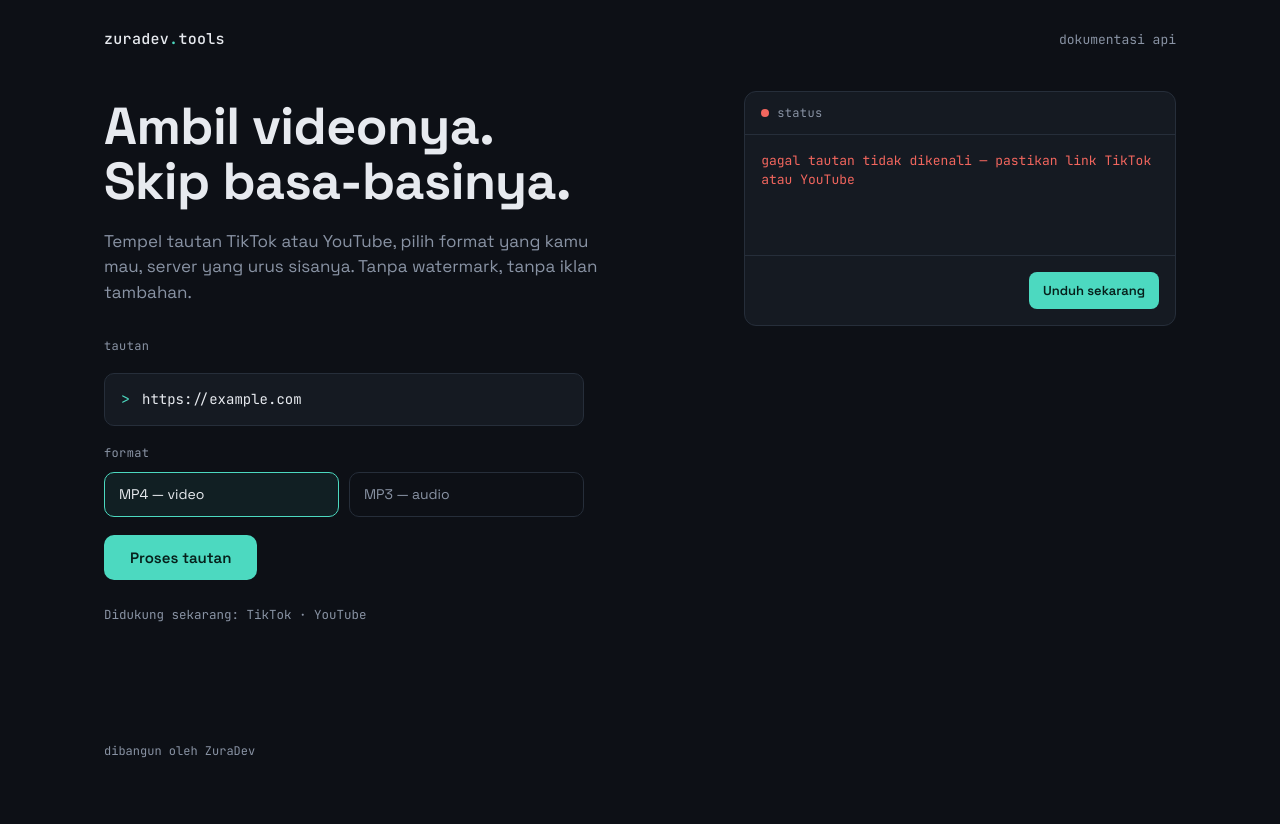
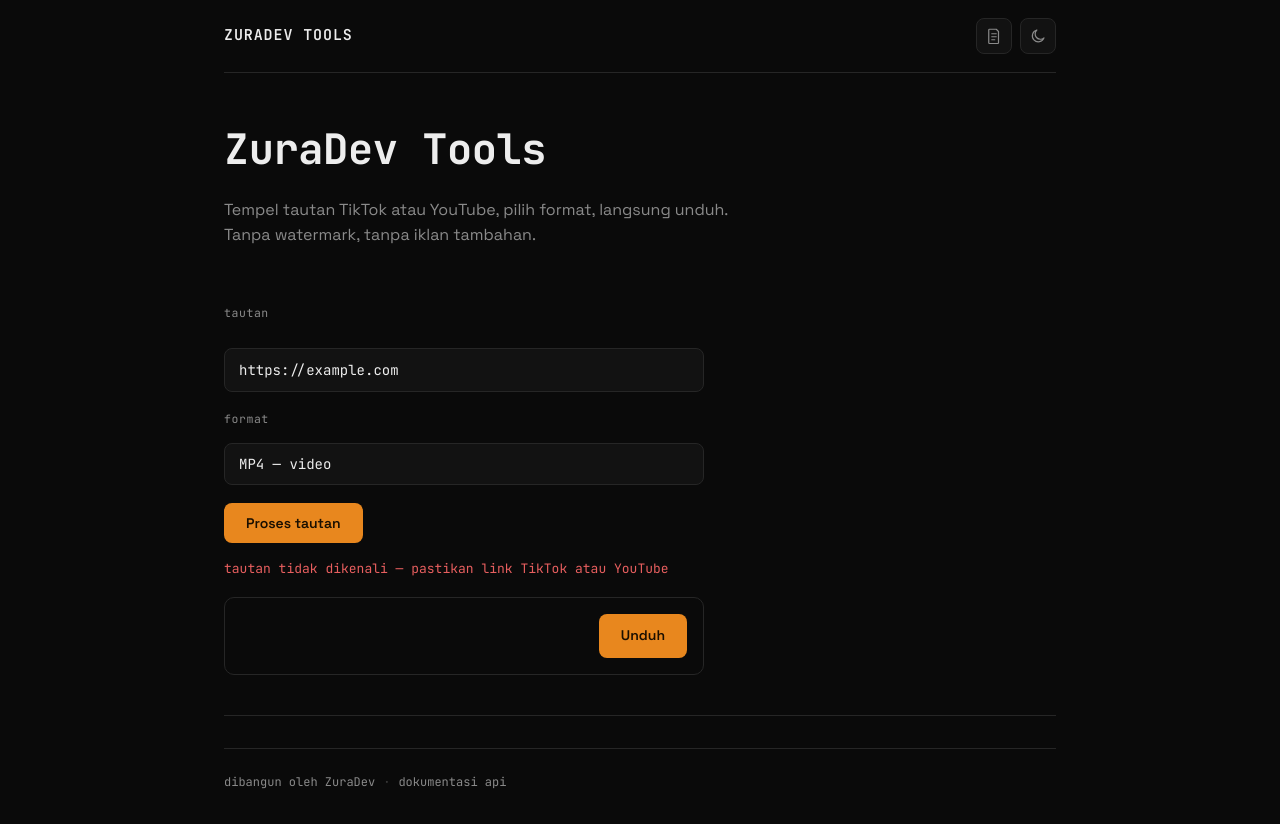
Before and after one commit to Jamaludin88p/Api-Raa-Vynee, a website: page index.html in a window 1280 px wide. Both pictures are taken after typing "https://example.com" into the empty fields and a click on the button "Proses tautan". Before the commit the page ends 800 px from the top, so only its background shows below. Drawn offline with Linux system fonts and the light colour scheme.

Commit message:
Add files via upload

```diff
--- a/docs.css
+++ b/docs.css
@@ -355,6 +355,122 @@
 
 .dot { color: var(--line-strong); }
 
+/* Form components (shared: index + docs) */
+
+.grab-section {
+  padding-bottom: 40px;
+  border-bottom: 1px solid var(--line);
+  margin-bottom: 32px;
+}
+
+.grab-section form {
+  display: flex;
+  flex-direction: column;
+  gap: 18px;
+  max-width: 480px;
+}
+
+.text-input {
+  width: 100%;
+  background: var(--surface);
+  border: 1px solid var(--line);
+  border-radius: 8px;
+  padding: 12px 14px;
+  font-family: var(--font-mono);
+  font-size: 14px;
+  color: var(--text);
+  outline: none;
+  transition: border-color 150ms ease;
+}
+
+.text-input::placeholder { color: var(--text-muted); }
+.text-input:focus { border-color: var(--accent); }
+
+select.text-input {
+  appearance: none;
+  cursor: pointer;
+}
+
+.format-field {
+  display: flex;
+  flex-direction: column;
+  gap: 8px;
+}
+
+.btn-primary {
+  align-self: flex-start;
+  display: inline-flex;
+  align-items: center;
+  background: var(--accent);
+  color: #1a0f00;
+  border: none;
+  border-radius: 8px;
+  padding: 11px 22px;
+  font-family: var(--font-display);
+  font-weight: 600;
+  font-size: 14px;
+  text-decoration: none;
+  cursor: pointer;
+  transition: opacity 150ms ease;
+}
+
+.btn-primary:hover { opacity: 0.88; }
+.btn-primary:focus-visible { outline: 2px solid var(--text); outline-offset: 2px; }
+
+.btn-primary:disabled {
+  background: var(--surface);
+  color: var(--text-muted);
+  cursor: progress;
+}
+
+.status-text {
+  font-family: var(--font-mono);
+  font-size: 13px;
+  color: var(--text-muted);
+  margin: 16px 0 0;
+  min-height: 18px;
+}
+
+.status-text.err { color: #e85f5f; }
+
+.result-box {
+  display: flex;
+  align-items: center;
+  gap: 14px;
+  border: 1px solid var(--line);
+  border-radius: 10px;
+  padding: 16px;
+  margin-top: 18px;
+  max-width: 480px;
+}
+
+.result-thumb {
+  width: 56px;
+  height: 56px;
+  border-radius: 8px;
+  object-fit: cover;
+  flex-shrink: 0;
+  background: var(--surface);
+}
+
+.result-info { flex: 1; min-width: 0; }
+
+.result-title {
+  margin: 0 0 4px;
+  font-size: 14px;
+  font-weight: 600;
+  overflow: hidden;
+  text-overflow: ellipsis;
+  white-space: nowrap;
+}
+
+.result-meta {
+  margin: 0;
+  font-family: var(--font-mono);
+  font-size: 12px;
+  color: var(--text-muted);
+}
+
 @media (max-width: 560px) {
   .stats-box { gap: 32px; padding: 18px 20px; }
   .stat-value { font-size: 28px; }
--- a/index.html
+++ b/index.html
@@ -3,95 +3,85 @@
 <head>
 <meta charset="UTF-8" />
 <meta name="viewport" content="width=device-width, initial-scale=1.0" />
-<title>zuradev.tools — Ambil videonya, skip basa-basinya</title>
+<title>ZuraDev Tools — TikTok &amp; YouTube Downloader</title>
 <meta name="description" content="Tempel tautan TikTok atau YouTube, pilih format, langsung unduh." />
 <link rel="preconnect" href="https://fonts.googleapis.com">
 <link rel="preconnect" href="https://fonts.gstatic.com" crossorigin>
-<link href="https://fonts.googleapis.com/css2?family=Space+Grotesk:wght@400;500;600;700&family=JetBrains+Mono:wght@400;500;600&display=swap" rel="stylesheet">
-<link rel="stylesheet" href="style.css">
+<link href="https://fonts.googleapis.com/css2?family=Space+Grotesk:wght@400;500;600;700&family=JetBrains+Mono:wght@400;500;600;700&display=swap" rel="stylesheet">
+<link rel="stylesheet" href="docs.css">
 </head>
 <body>
 
-<div class="wrap">
+<div class="docs-wrap">
 
-  <header class="topbar">
-    <span class="brand">zuradev<span class="brand-dot">.</span>tools</span>
-    <a class="topbar-note" href="docs.html">dokumentasi api</a>
+  <header class="docs-topbar">
+    <span class="docs-title">ZURADEV TOOLS</span>
+    <div class="docs-topbar-actions">
+      <a class="icon-btn" href="docs.html" aria-label="Buka dokumentasi API">
+        <svg width="18" height="18" viewBox="0 0 24 24" fill="none"><path d="M6 3h9l3 3v15a1 1 0 01-1 1H6a1 1 0 01-1-1V4a1 1 0 011-1z" stroke="currentColor" stroke-width="1.6" stroke-linejoin="round"/><path d="M9 9h6M9 13h6M9 17h4" stroke="currentColor" stroke-width="1.6" stroke-linecap="round"/></svg>
+      </a>
+      <button class="icon-btn" id="themeToggle" aria-label="Ganti tema">
+        <svg width="18" height="18" viewBox="0 0 24 24" fill="none"><path d="M20 14.5A8 8 0 1110.5 4a6.2 6.2 0 009.5 10.5z" stroke="currentColor" stroke-width="1.6" stroke-linejoin="round"/></svg>
+      </button>
+    </div>
   </header>
 
-  <main class="stage">
+  <main class="docs-main">
 
-    <section class="hero">
-      <h1 class="headline">
-        Ambil videonya.<br>
-        Skip basa-basinya.
-      </h1>
-      <p class="sub">
-        Tempel tautan TikTok atau YouTube, pilih format yang kamu mau,
-        server yang urus sisanya. Tanpa watermark, tanpa iklan tambahan.
+    <section class="intro">
+      <h1 class="api-name">ZuraDev Tools</h1>
+      <p class="lede">
+        Tempel tautan TikTok atau YouTube, pilih format, langsung unduh.
+        Tanpa watermark, tanpa iklan tambahan.
       </p>
+    </section>
 
-      <form class="grabber" id="grabberForm" autocomplete="off">
-        <label for="urlInput" class="field-label">tautan</label>
-        <div class="input-row">
-          <span class="prompt">&gt;</span>
+    <section class="grab-section">
+      <form id="grabberForm" autocomplete="off">
+        <label for="urlInput" class="block-label">tautan</label>
         <input
           id="urlInput"
           name="url"
           type="url"
           inputmode="url"
-            placeholder="tempel link tiktok atau youtube di sini"
+          class="text-input"
+          placeholder="https://vt.tiktok.com/... atau https://youtu.be/..."
           required
         />
+
+        <div class="format-field" id="formatRow" hidden>
+          <label for="formatSelect" class="block-label">format</label>
+          <select id="formatSelect" class="text-input">
+            <option value="mp4">MP4 — video</option>
+            <option value="mp3">MP3 — audio</option>
+          </select>
         </div>
 
-        <div class="format-row" id="formatRow" hidden>
-          <span class="field-label">format</span>
-          <div class="format-options">
-            <label class="format-pill">
-              <input type="radio" name="format" value="mp4" checked>
-              <span>MP4 — video</span>
-            </label>
-            <label class="format-pill">
-              <input type="radio" name="format" value="mp3">
-              <span>MP3 — audio</span>
-            </label>
-          </div>
-        </div>
-
-        <button type="submit" class="cta" id="ctaButton">Proses tautan</button>
+        <button type="submit" class="btn-primary" id="ctaButton">Proses tautan</button>
       </form>
 
-      <p class="support-line">Didukung sekarang: TikTok · YouTube</p>
-    </section>
+      <p class="status-text" id="statusText"></p>
 
-    <section class="console-panel" aria-live="polite">
-      <div class="console-head">
-        <span class="console-dot"></span>
-        <span class="console-title">status</span>
-      </div>
-      <div class="console-body" id="consoleBody">
-        <p class="console-idle">menunggu tautan…</p>
-      </div>
-
-      <div class="result-card" id="resultCard" hidden>
+      <div class="result-box" id="resultBox" hidden>
         <img id="resultThumb" class="result-thumb" alt="" hidden>
         <div class="result-info">
           <p class="result-title" id="resultTitle"></p>
           <p class="result-meta" id="resultMeta"></p>
         </div>
-        <a class="download-btn" id="downloadBtn" href="#" target="_blank" rel="noopener">Unduh sekarang</a>
+        <a class="btn-primary" id="downloadBtn" href="#" target="_blank" rel="noopener">Unduh</a>
       </div>
     </section>
 
-  </main>
-
-  <footer class="foot">
+    <footer class="docs-foot">
       <span>dibangun oleh ZuraDev</span>
+      <span class="dot">·</span>
+      <a href="docs.html">dokumentasi api</a>
     </footer>
 
+  </main>
 </div>
 
 <script src="script.js"></script>
+<script src="docs.js"></script>
 </body>
 </html>
--- a/script.js
+++ b/script.js
@@ -1,19 +1,18 @@
-// Semua request API ditembak ke /api/... (same-origin) lalu diteruskan
-// oleh rewrite di vercel.json ke backend yang jalan di panel Pterodactyl.
-// Ganti domain tujuan di vercel.json, bukan di file ini.
+// Semua request API ditembak ke /api/... (same-origin, serverless function di Vercel).
 
 const form = document.getElementById('grabberForm');
 const urlInput = document.getElementById('urlInput');
 const formatRow = document.getElementById('formatRow');
+const formatSelect = document.getElementById('formatSelect');
 const ctaButton = document.getElementById('ctaButton');
-const consolePanel = document.querySelector('.console-panel');
-const consoleBody = document.getElementById('consoleBody');
-const resultCard = document.getElementById('resultCard');
+const statusText = document.getElementById('statusText');
+const resultBox = document.getElementById('resultBox');
 const resultThumb = document.getElementById('resultThumb');
 const resultTitle = document.getElementById('resultTitle');
 const resultMeta = document.getElementById('resultMeta');
 const downloadBtn = document.getElementById('downloadBtn');
 
+if (form) {
   const TIKTOK_REGEX = /(tiktok\.com|vt\.tiktok\.com|vm\.tiktok\.com)/i;
   const YOUTUBE_REGEX = /(youtube\.com|youtu\.be)/i;
 
@@ -28,23 +27,9 @@
     formatRow.hidden = platform !== 'youtube';
   });
 
-function resetConsole() {
-  consoleBody.innerHTML = '';
-  consolePanel.classList.remove('is-error', 'is-active');
-  resultCard.hidden = true;
-  resultThumb.hidden = true;
-}
-
-function log(tag, text, isError = false) {
-  const line = document.createElement('p');
-  line.className = 'console-line' + (isError ? ' err' : '');
-  line.innerHTML = `<span class="tag">${tag}</span> ${text}`;
-  consoleBody.appendChild(line);
-  consoleBody.scrollTop = consoleBody.scrollHeight;
-}
-
-function wait(ms) {
-  return new Promise((resolve) => setTimeout(resolve, ms));
+  function setStatus(text, isError = false) {
+    statusText.textContent = text;
+    statusText.classList.toggle('err', isError);
   }
 
   form.addEventListener('submit', async (e) => {
@@ -53,30 +38,25 @@
     const url = urlInput.value.trim();
     const platform = detectPlatform(url);
 
-  resetConsole();
-  consolePanel.classList.add('is-active');
+    resultBox.hidden = true;
+    resultThumb.hidden = true;
 
     if (!platform) {
-    consolePanel.classList.add('is-error');
-    log('gagal', 'tautan tidak dikenali — pastikan link TikTok atau YouTube', true);
+      setStatus('tautan tidak dikenali — pastikan link TikTok atau YouTube', true);
       return;
     }
 
-  const format = document.querySelector('input[name="format"]:checked')?.value || 'mp4';
+    const format = formatSelect?.value || 'mp4';
 
     ctaButton.disabled = true;
     ctaButton.textContent = 'Memproses…';
-
-  log('info', `tautan ${platform} terdeteksi`);
-  await wait(250);
+    setStatus('menghubungi server…');
 
     let endpoint = '';
     if (platform === 'tiktok') endpoint = `/api/tiktok?url=${encodeURIComponent(url)}`;
     else endpoint = format === 'mp3'
       ? `/api/ytmp3?url=${encodeURIComponent(url)}`
       : `/api/ytmp4?url=${encodeURIComponent(url)}`;
-
-  log('info', 'menghubungi server…');
 
     try {
       const res = await fetch(endpoint);
@@ -86,14 +66,10 @@
         throw new Error(data.message || 'server menolak permintaan');
       }
 
-    await wait(200);
-    log('ok', 'data ditemukan, menyiapkan unduhan…');
-    await wait(200);
-
       renderResult(platform, format, data.result);
+      setStatus('siap diunduh');
     } catch (err) {
-    consolePanel.classList.add('is-error');
-    log('gagal', err.message || 'terjadi kesalahan saat memproses tautan', true);
+      setStatus(err.message || 'terjadi kesalahan saat memproses tautan', true);
     } finally {
       ctaButton.disabled = false;
       ctaButton.textContent = 'Proses tautan';
@@ -129,6 +105,6 @@
       resultThumb.hidden = true;
     }
 
-  resultCard.hidden = false;
-  log('siap', 'klik tombol unduh di bawah untuk menyimpan file');
+    resultBox.hidden = false;
   }
+}
```
Lines whose indentation alone changed are shown as unchanged.
